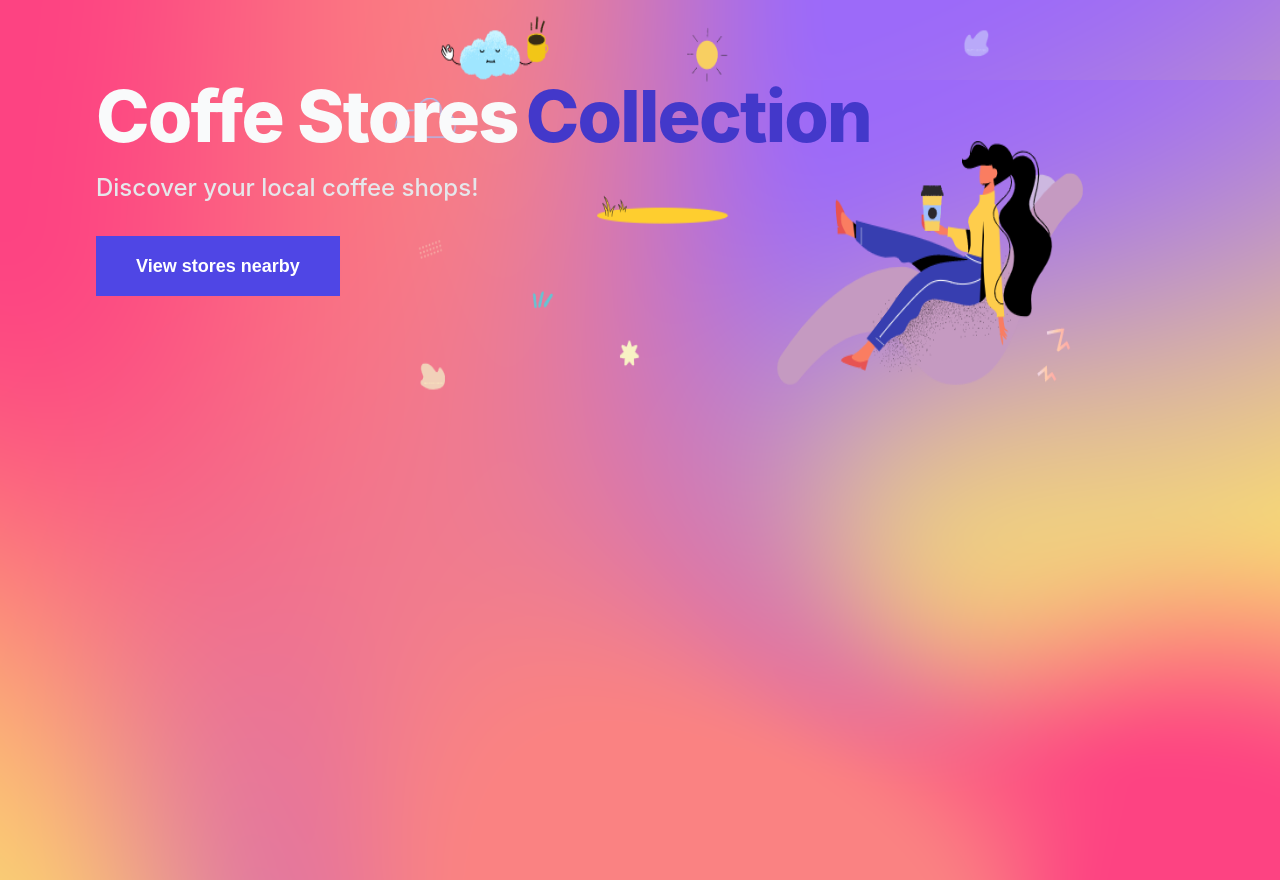
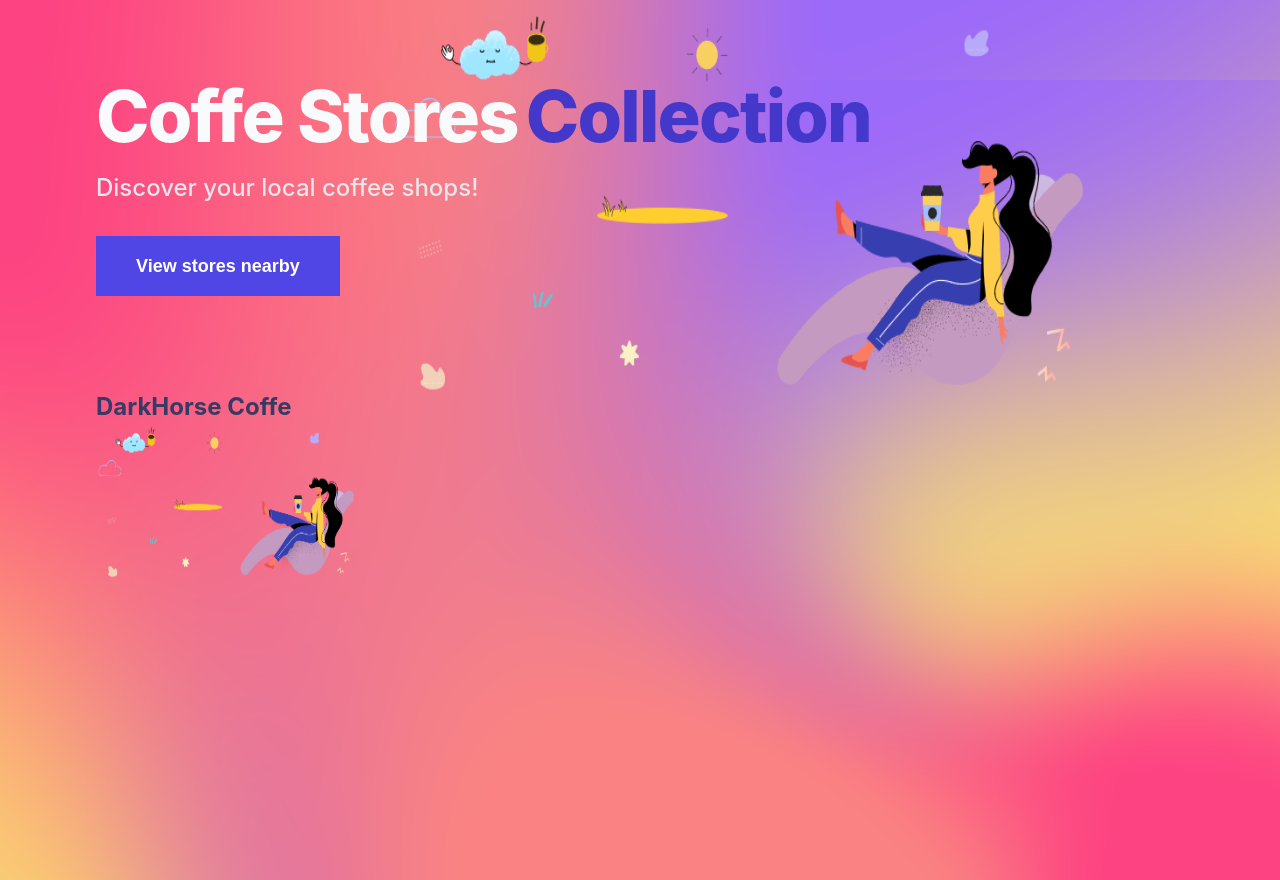
Before and after one commit to carlosmertens/coffee-stores, a Next.js app: page / in a window 1280 px wide. Built offline with nearby package versions, Linux system fonts and the light colour scheme.

Commit message:
Delete exercise files

```diff
--- a/pages/courses/nextjs/index.js
+++ /dev/null
@@ -1,3 +0,0 @@
-export default function NextJs() {
-  return <h1>Helcome to Next.js with Ankita</h1>;
-}
--- a/pages/index.js
+++ b/pages/index.js
@@ -2,6 +2,7 @@ import Head from 'next/head';
 import Image from 'next/image';
 import styles from '../styles/Home.module.css';
 import { Banner } from '../components/Banner';
+import Card from '../components/Card';
 
 export default function Home() {
   const handleOnBannerBtnClick = () => {
@@ -28,6 +29,11 @@ export default function Home() {
             alt='Hero image'
           />
         </div>
+        <Card
+          name='DarkHorse Coffe'
+          imgUrl='/static/hero-image.png'
+          href='/coffee-store/darkhorse-coffe'
+        />
       </main>
     </div>
   );
```
Also changed, not shown: pages/[slug].js (deleted, +0 -14 lines).
